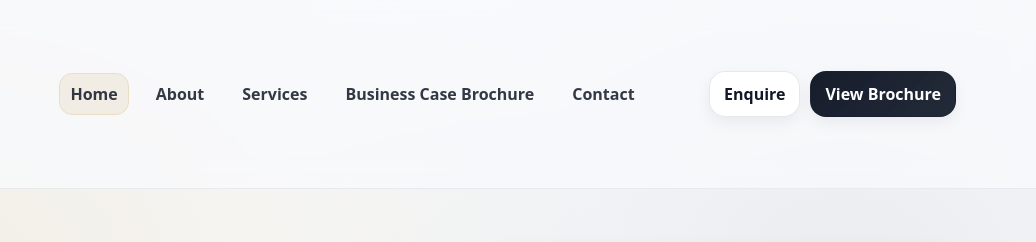
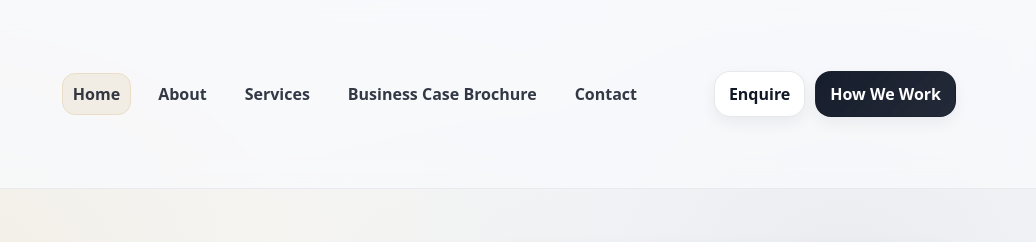
Before and after one commit to hapiloeM/ntlafatso, a plain HTML site: page index.html in a window 1280 px wide. Shown: the top 242 px of the page, 244-1280 px from the left. Drawn offline with Linux system fonts and the light colour scheme.

Commit message:
Replace 'View Brochure' link with 'How We Work'

```diff
--- a/index.html
+++ b/index.html
@@ -25,7 +25,7 @@
 
       <div class="actions">
         <a class="btn" href="contact.html">Enquire</a>
-        <a class="btn primary" href="brochure.html">View Brochure</a>
+        <a class="btn primary" href="how-we-work.html">How We Work</a>
         <button class="mobile-toggle" type="button" data-mobile-toggle aria-label="Toggle menu">Menu</button>
       </div>
     </div>
```
